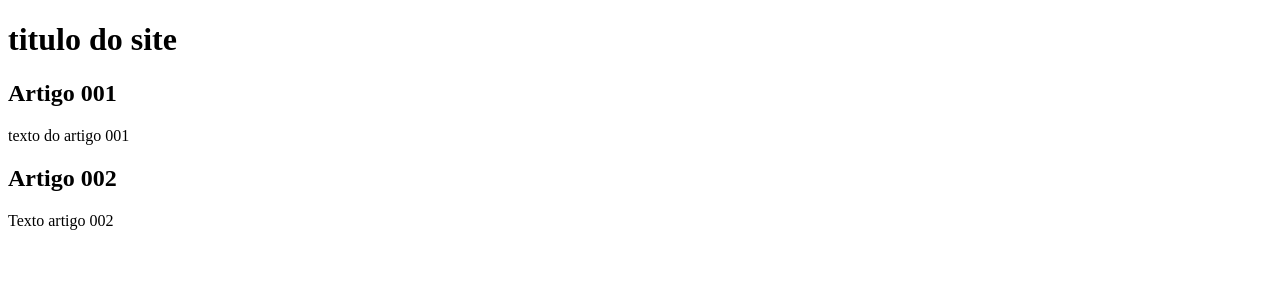
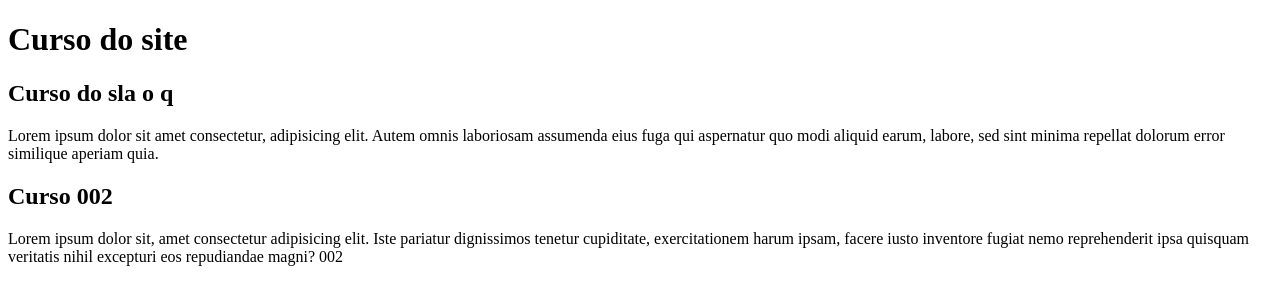
Before and after one commit to ViniciusLgo/Projeto-Breanches, a plain HTML site: page index.html in a window 1280 px wide. Drawn offline with Linux system fonts and the light colour scheme.

Commit message:
comecei a escrever o conteudo

```diff
--- a/index.html
+++ b/index.html
@@ -4,20 +4,21 @@
     <meta charset="UTF-8">
     <meta http-equiv="X-UA-Compatible" content="IE=edge">
     <meta name="viewport" content="width=device-width, initial-scale=1.0">
-    <title>Titulo do site </title>
+    <title>TituClo do site </title>
 </head>
 <body>
     <main>
         <header>
-            <h1>titulo do site</h1>
+            <h1>Curso do site</h1>
         </header>
         <article>
-            <h2>Artigo 001</h2>
-                <p>texto do artigo 001</p>
+            <h2>Curso do sla o q
+            </h2>
+                <p>Lorem ipsum dolor sit amet consectetur, adipisicing elit. Autem omnis laboriosam assumenda eius fuga qui aspernatur quo modi aliquid earum, labore, sed sint minima repellat dolorum error similique aperiam quia.</p>
         </article>
         <article>
-            <h2>Artigo 002</h2>
-            <p>Texto artigo 002</p>
+            <h2>Curso  002</h2>
+            <p>Lorem ipsum dolor sit, amet consectetur adipisicing elit. Iste pariatur dignissimos tenetur cupiditate, exercitationem harum ipsam, facere iusto inventore fugiat nemo reprehenderit ipsa quisquam veritatis nihil excepturi eos repudiandae magni? 002</p>
         </article>
     </main>
 </body>
```
